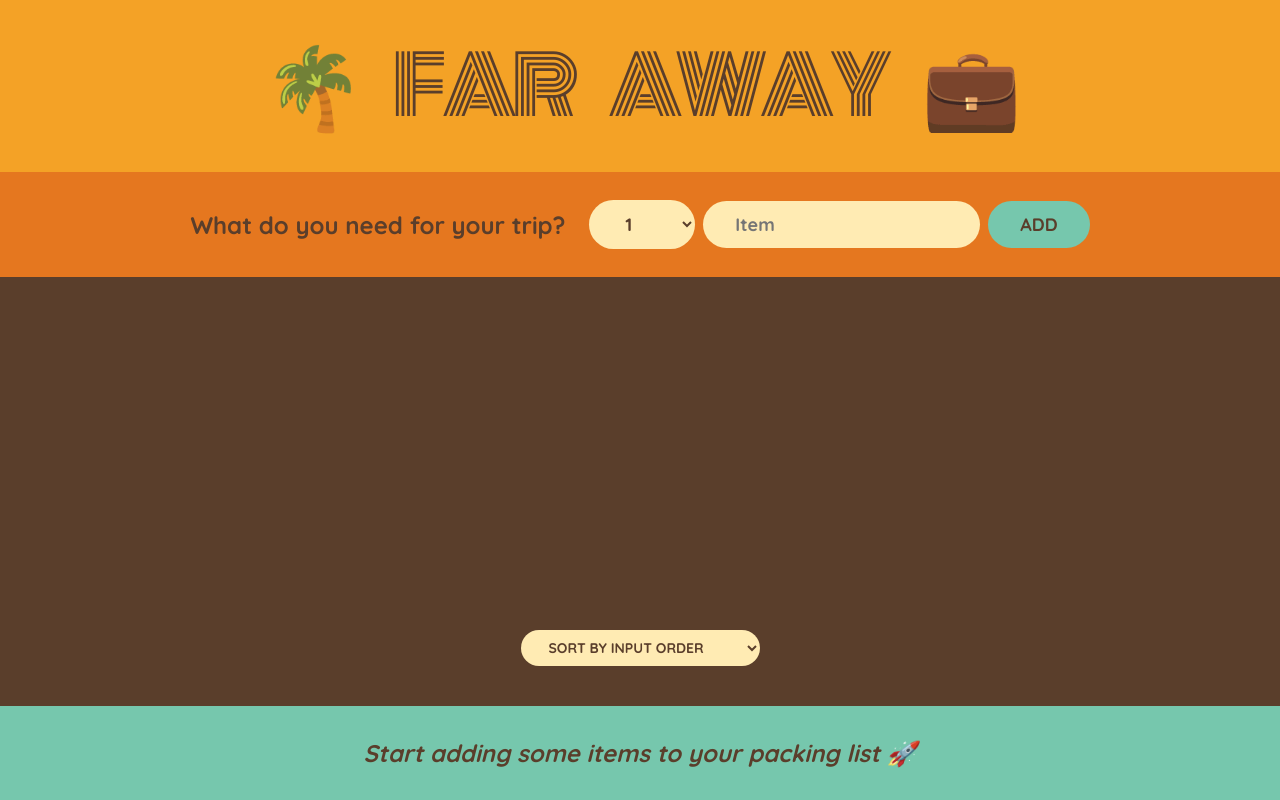
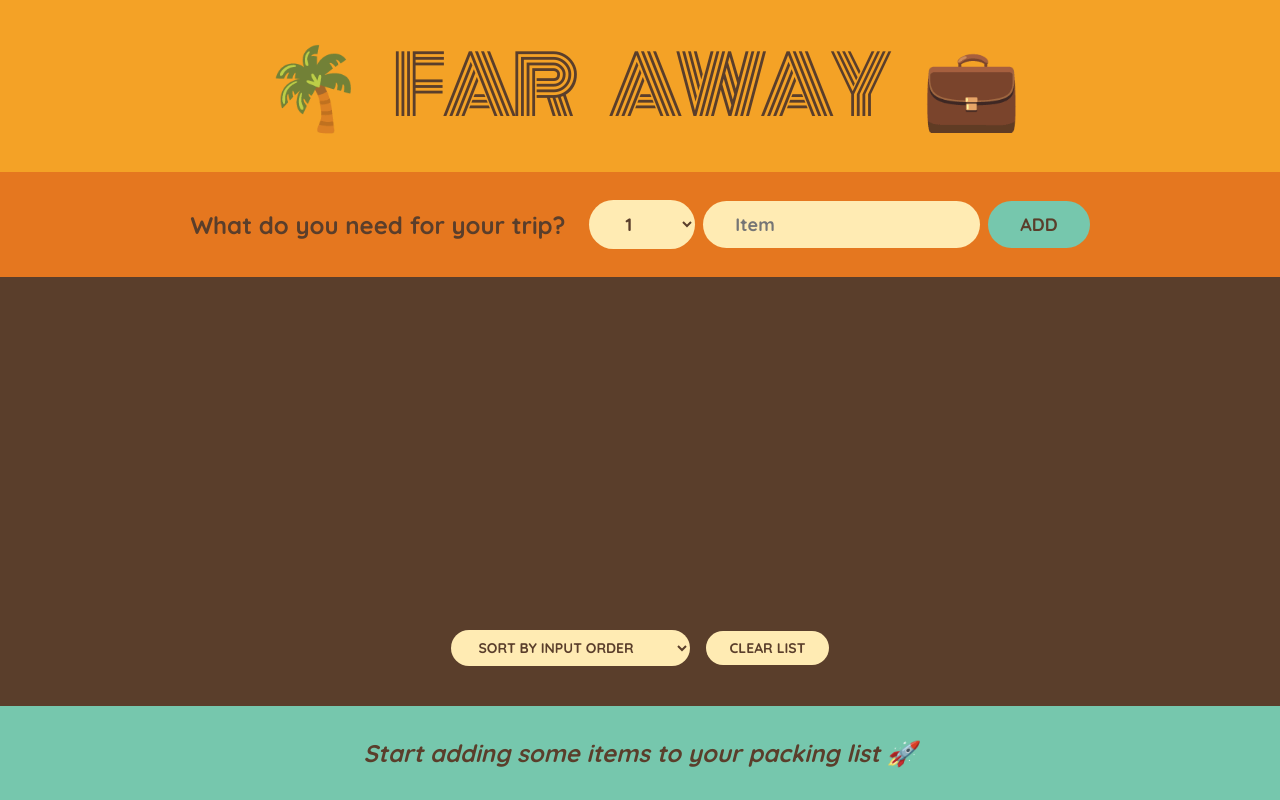
Before and after one commit to benmeisterz/travel-list, a React (Vite) app: page / in a window 1280 px wide. Built offline with nearby package versions, Linux system fonts and the light colour scheme.

Commit message:
clearlist

```diff
--- a/src/App.jsx
+++ b/src/App.jsx
@@ -27,11 +27,15 @@
 
   }
 
+  function handleClearList() {
+    setItems([])
+  }
+
   return (
     <div className="app">
       <Logo />
       <Form onAddItems={handleAddItems} />
-      <PackingList items={items} onDeleteItem={handleDeleteItem} onToggleItem={handleToggleItem} />
+      <PackingList items={items} onDeleteItem={handleDeleteItem} onToggleItem={handleToggleItem} onClearList={handleClearList} />
       <Stats items={items} />
     </div>
   )
@@ -85,7 +89,7 @@
 
 
 
-function PackingList({ items, onDeleteItem, onToggleItem }) {
+function PackingList({ items, onDeleteItem, onToggleItem, onClearList }) {
   const [sortBy, setSortBy] = useState("input")
 
   let sortedItems
@@ -122,6 +126,7 @@
           <option value="description">Sort by description</option>
           <option value="packed">Sort by packed status</option>
         </select>
+        <button onClick={onClearList}>Clear list</button>
       </div>
 
     </div>
```
